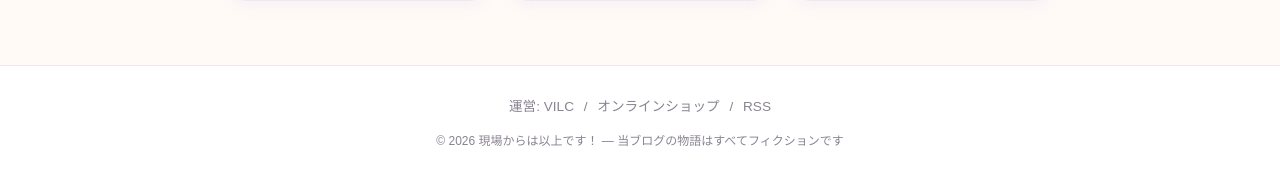
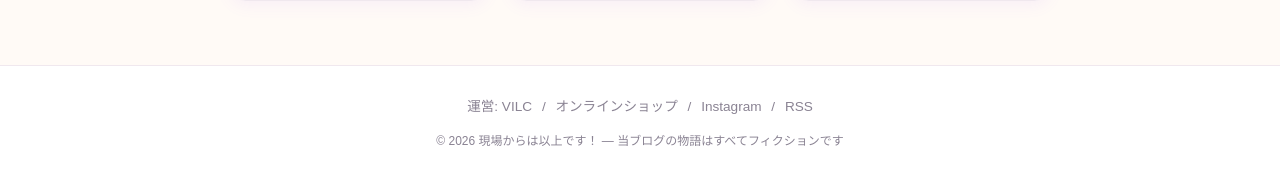
Before and after one commit to vilctokyo-cell/blog, a Jekyll site: the page built from index.html, in a window 1280 px wide and 900 px high, scrolled down 928 px. Shown: the part 719-897 px from the top of the window. Built offline with Jekyll 4.4.1, drawn with Linux system fonts in a browser that asks for light colours; some web fonts are replaced; the list of posts is cut into pages by our own code.

Commit message:
add: Instagramリンクを追加
フッターにInstagram(@vilc.tokyo)へのリンクを設置

```diff
--- a/_layouts/default.html
+++ b/_layouts/default.html
@@ -39,6 +39,8 @@
         <span aria-hidden="true">/</span>
         <a href="https://vilc.official.ec/" target="_blank" rel="noopener">オンラインショップ</a>
         <span aria-hidden="true">/</span>
+        <a href="https://www.instagram.com/vilc.tokyo/" target="_blank" rel="noopener">Instagram</a>
+        <span aria-hidden="true">/</span>
         <a href="{{ '/feed.xml' | relative_url }}">RSS</a>
       </p>
       <p class="site-footer__copy">&copy; {{ site.time | date: "%Y" }} 現場からは以上です！ — 当ブログの物語はすべてフィクションです</p>
```
